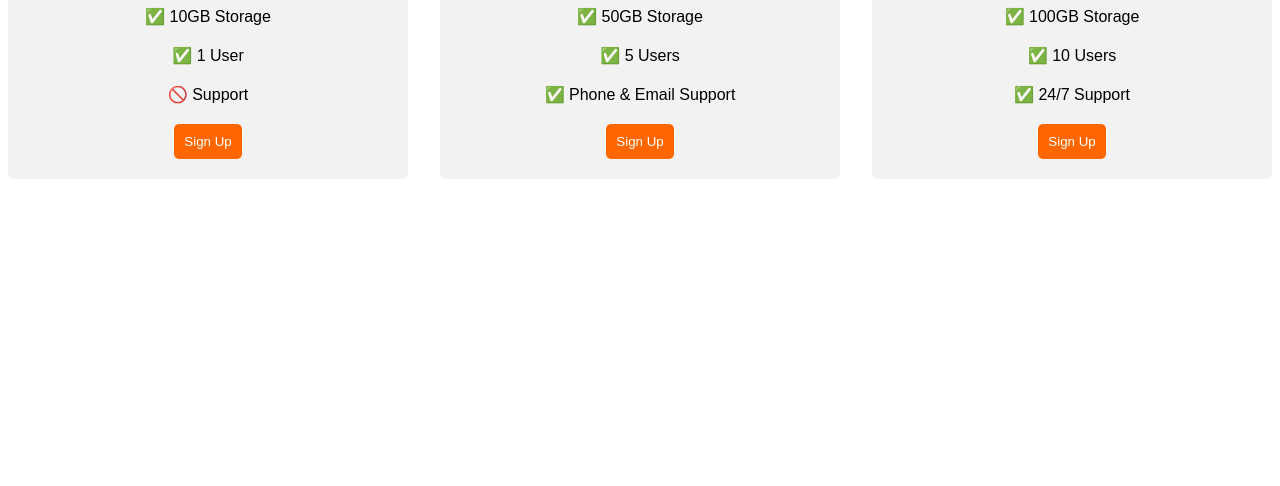
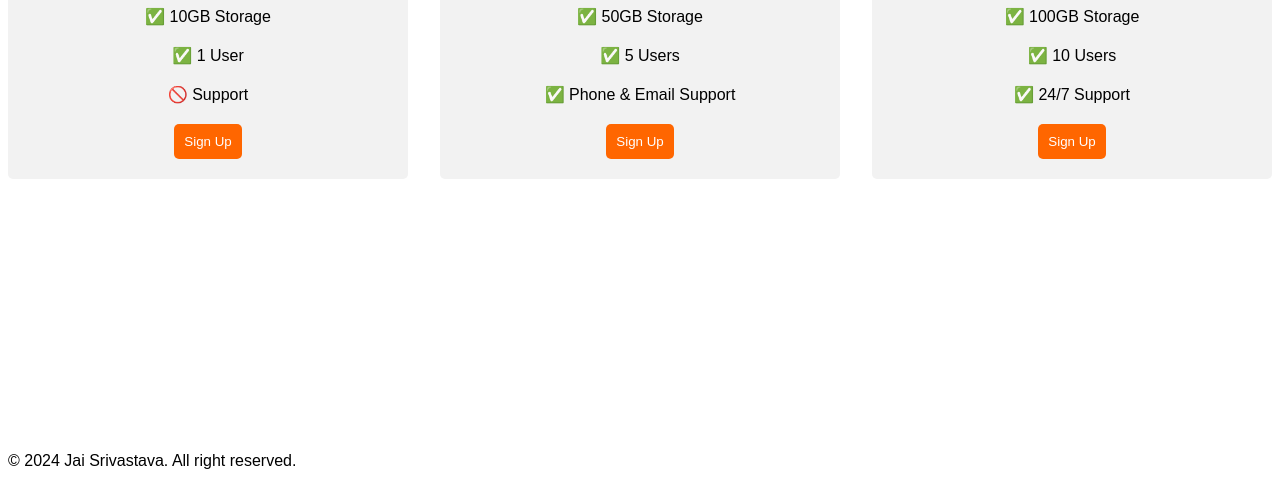
Before and after one commit to loopehole/Pricing-chart, a plain HTML site: page index.html in a window 1280 px wide. Shown: the part 372-858 px from the top of the page. Before the commit the page ends 816 px from the top, so only its background shows below. Drawn offline with Linux system fonts and the light colour scheme; a web font is replaced by a local one.

Commit message:
Update index.html

```diff
--- a/index.html
+++ b/index.html
@@ -103,5 +103,8 @@
         <button class="plan-button">Sign Up</button>
       </div>
     </div>
+    <footer>
+      <p>© 2024 Jai Srivastava. All right reserved.</p>
+  </footer>
   </body>
 </html>
```
